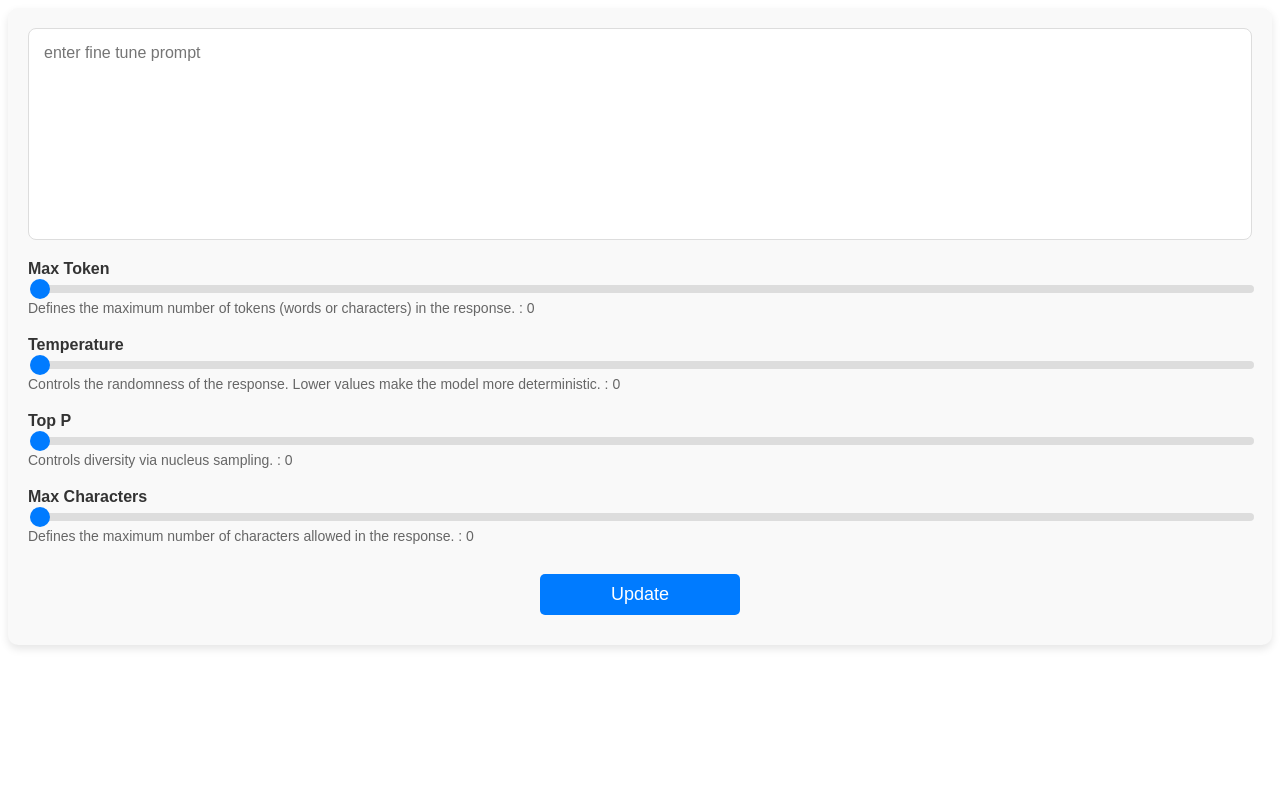
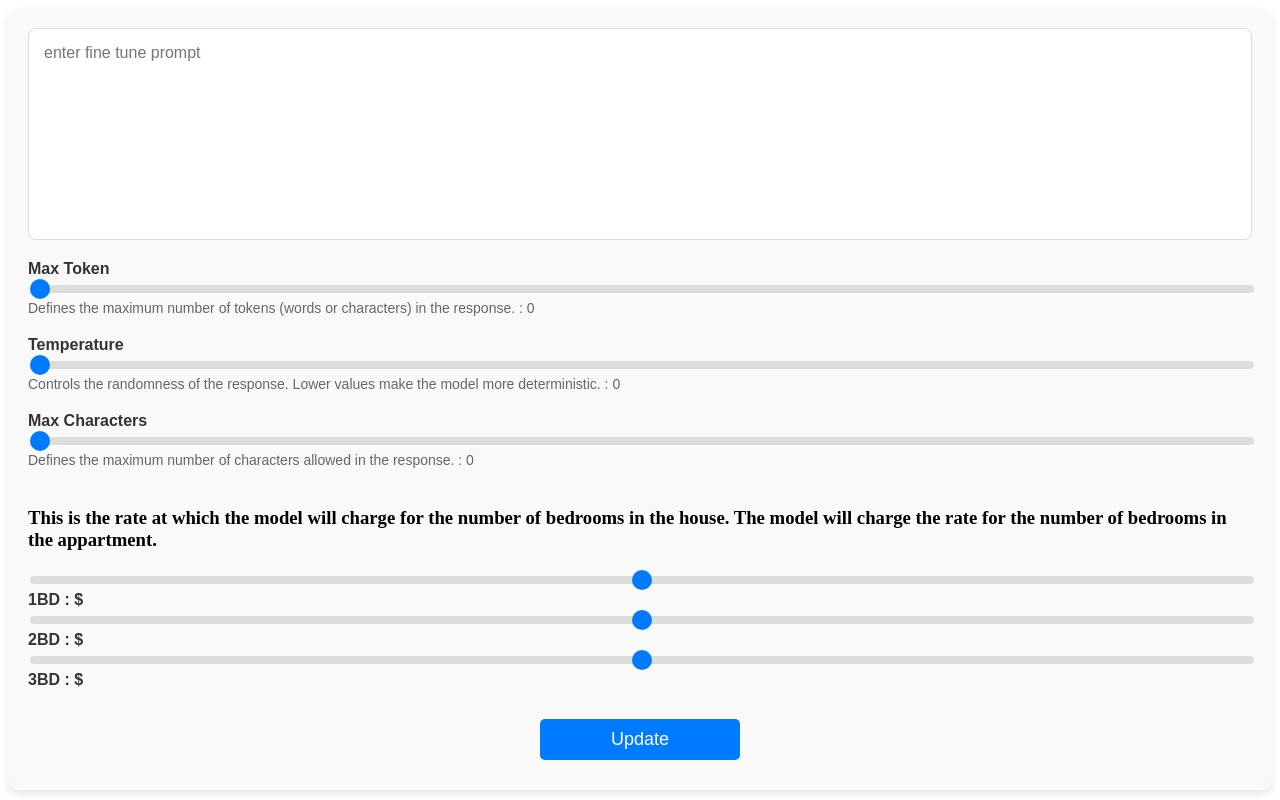
Before and after one commit to GirishIITM/openai, a React (Vite) app in the folder demochat/: page /fineTune in a window 1280 px wide. Built offline with nearby package versions, Linux system fonts and the light colour scheme; no server answers.

Commit message:
chore: Update fineTune.ts and fineTune.json files

```diff
--- a/demochat/src/components/FineTune.tsx
+++ b/demochat/src/components/FineTune.tsx
@@ -6,7 +6,6 @@ const initState: fineTuneType = {
   prompt: "",
   maxToken: 0,
   temperature: 0,
-  topP: 0,
   maxCharacters: 0,
   eroor: ""
 }
@@ -23,10 +22,19 @@ export default function FineTune() {
   }, [])
 
   const handleChange = (e: React.ChangeEvent<HTMLTextAreaElement> | React.ChangeEvent<HTMLInputElement>) => {
-    setFineTune({
-      ...fineTune,
-      [e.target.name]: e.target.value
-    })
+    if (e.target.name === "rate")
+      setFineTune({
+        ...fineTune,
+        rate: {
+          ...fineTune.rate,
+          [e.target.name as string]: +(e.target.value || 0)
+        }
+      })
+    else
+      setFineTune({
+        ...fineTune,
+        [e.target.name]: e.target.value
+      })
   }
 
   const handleSubmit = async () => {
@@ -52,15 +60,30 @@ export default function FineTune() {
           <p>Controls the randomness of the response. Lower values make the model more deterministic. : {fineTune.temperature}</p>
         </div>
         <div>
-          <label htmlFor="topP">Top P</label>
-          <input onChange={handleChange} type="range" name="topP" value={fineTune.topP} max={100} min={0} />
-          <p>Controls diversity via nucleus sampling. : {fineTune.topP}</p>
-        </div>
-        <div>
           <label htmlFor="maxCharacters">Max Characters</label>
           <input onChange={handleChange} type="range" name="maxCharacters" value={fineTune.maxCharacters} max={1000} min={100} />
           <p>Defines the maximum number of characters allowed in the response. : {fineTune.maxCharacters}</p>
         </div>
+        <div>
+          <h3>
+            This is the rate at which the model will charge for the number of bedrooms in the house. The model will charge the rate for the number of bedrooms in the appartment.
+          </h3>
+          <div>
+            <input onChange={handleChange} type="range" name="1BD" value={fineTune.rate?.["1BD"]} max={10000} min={10} />
+            <label>1BD : $ {fineTune.rate?.["1BD"]}</label>
+          </div>
+
+          <div>
+            <input onChange={handleChange} type="range" name="2BD" value={fineTune.rate?.["2BD"]} max={10000} min={10} />
+            <label>2BD : $ {fineTune.rate?.["2BD"]}</label>
+          </div>
+
+          <div>
+            <input onChange={handleChange} type="range" name="3BD" value={fineTune.rate?.["3BD"]} max={10000} min={10} />
+            <label>3BD : $ {fineTune.rate?.["3BD"]}</label>
+          </div>
+        </div>
+
         <button onClick={handleSubmit} type="button">Update</button>
       </form>
     </div>
--- a/demochat/src/services/fineTune.ts
+++ b/demochat/src/services/fineTune.ts
@@ -5,8 +5,10 @@ export interface fineTuneType {
     prompt?: string,
     maxToken?: number,
     temperature?: number,
-    topP?: number,
     maxCharacters?: number,
+    rate?: {
+        [key: string]: number
+    },
     eroor: string
 }
 
@@ -18,7 +20,7 @@ export async function getfineTune(): Promise<fineTuneType> {
     } catch (error) {
         console.error(error);
         toast.error("Error: " + error);
-        return { prompt: "", maxToken: 0, temperature: 0, topP: 0, maxCharacters: 0, eroor: "Error: " + error };
+        return { prompt: "", maxToken: 0, temperature: 0, maxCharacters: 0, eroor: "Error: " + error };
     }
 }
 
```
Also changed, not shown: 2 other files (tests, documents, lock files or other folders).
